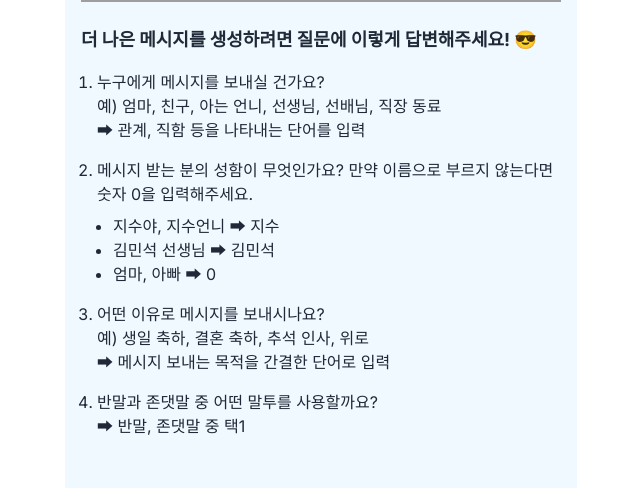
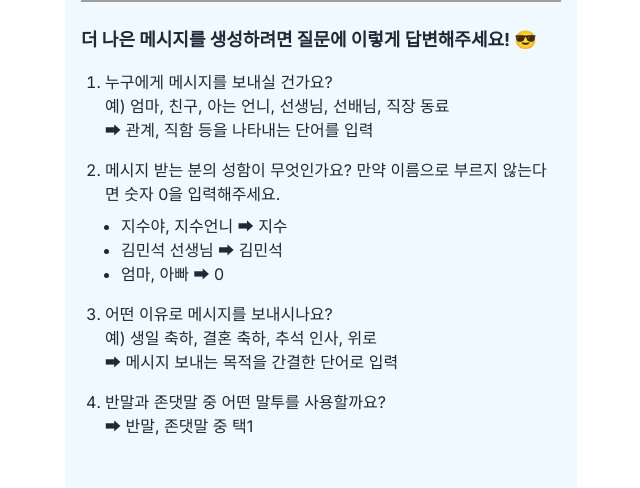
Before and after one commit to kec0130/messagebot, a Next.js app: page /chat/tutorial in a window 1280 px wide. Shown: the part 428-916 px from the top of the page, without its empty margins (319-959 px from the left). Built offline with nearby package versions, Linux system fonts and the light colour scheme; no server answers; grey boxes are pictures that could not be loaded.

Commit message:
style: fix margin

```diff
--- a/src/app/chat/tutorial/page.tsx
+++ b/src/app/chat/tutorial/page.tsx
@@ -17,7 +17,7 @@ const TutorialPage = () => {
       <h2 className="mb-4 mt-6 text-lg font-bold">
         더 나은 메시지를 생성하려면 질문에 이렇게 답변해주세요! 😎
       </h2>
-      <ol className="ml-4 list-outside list-decimal whitespace-pre-line">
+      <ol className="ml-6 list-outside list-decimal whitespace-pre-line">
         <li>{`${QUESTIONS[0]}\n➡ 관계, 직함 등을 나타내는 단어를 입력`}</li>
         <li className="mt-4">{QUESTIONS[1]}</li>
         <ul className="ml-4 mt-2 list-outside list-disc">
```
